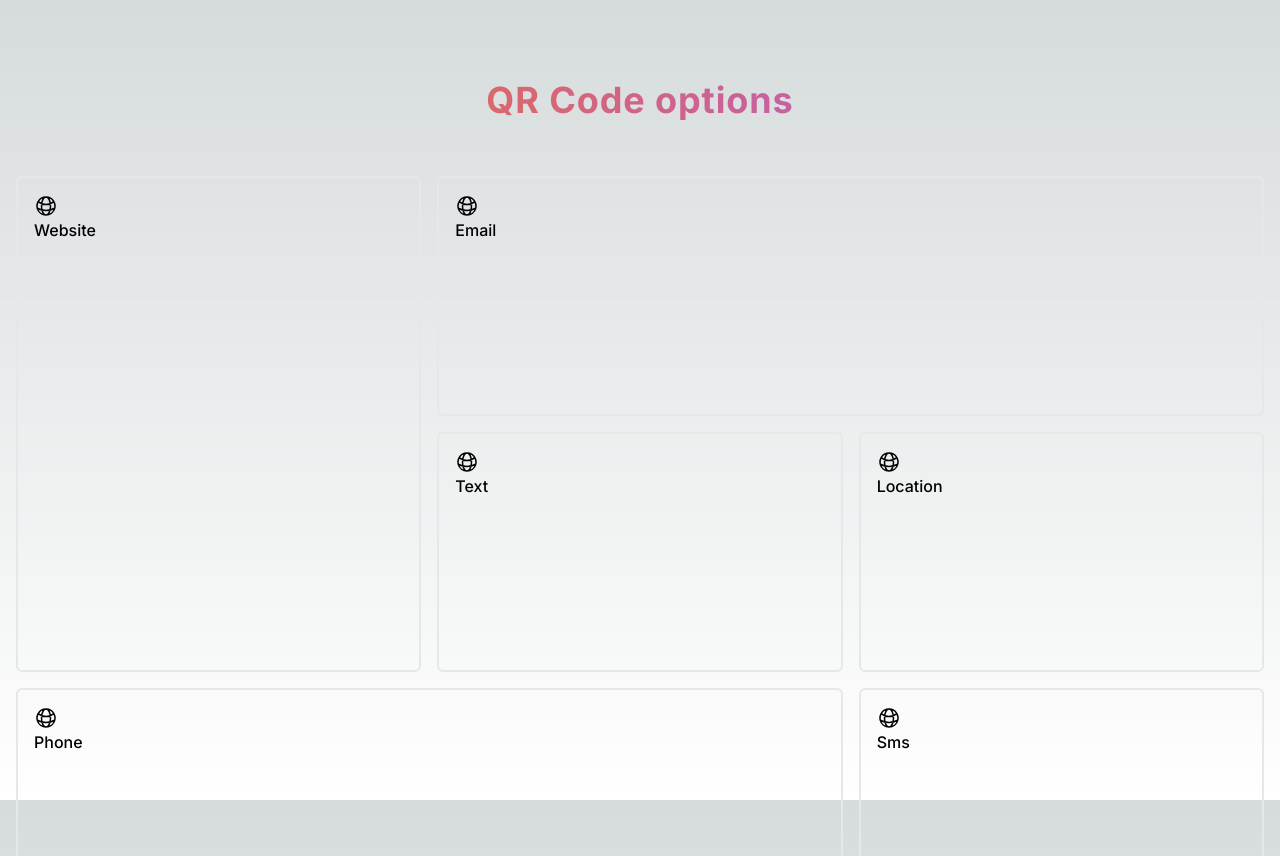
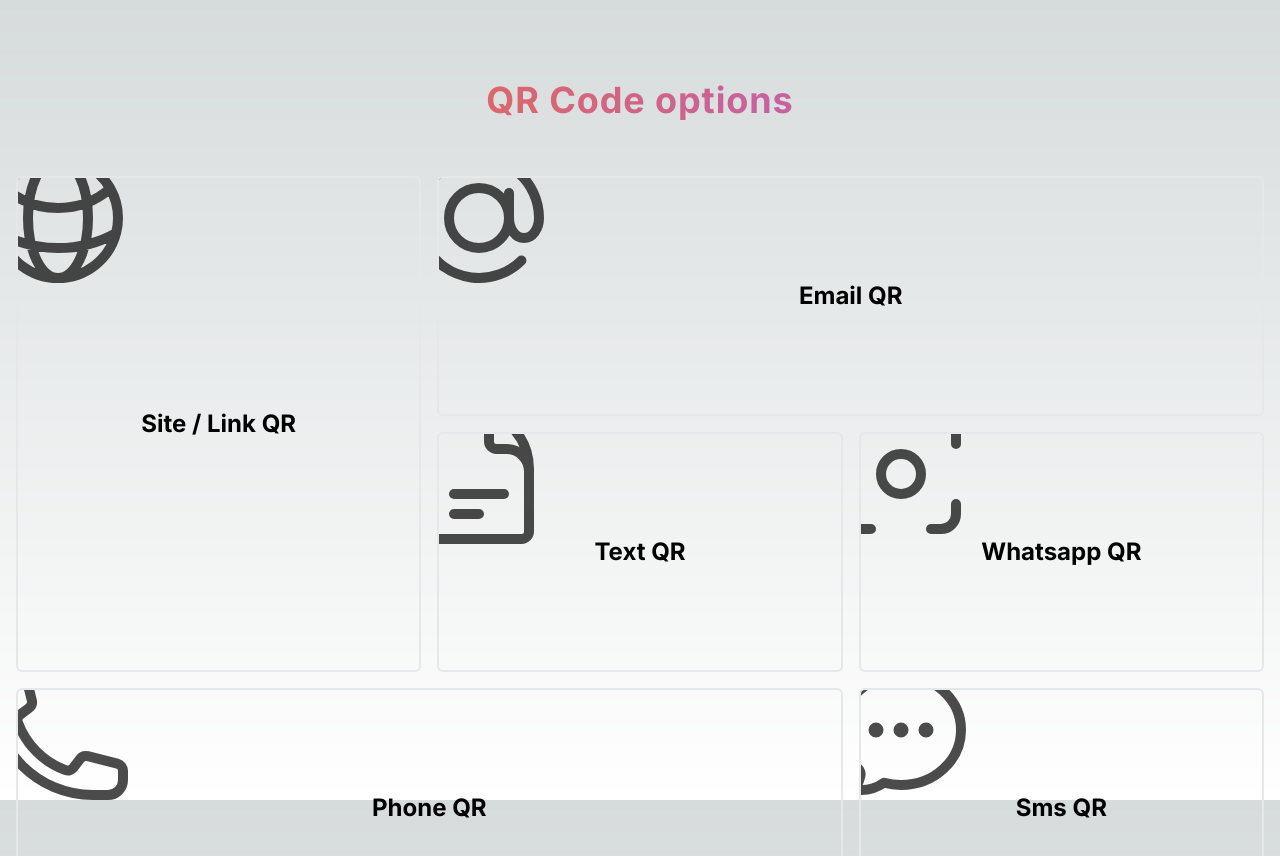
Before and after one commit to mohit2404/qr-generator, a Next.js app: page / in a window 1280 px wide. Shown: the top 856 px of the page. Built offline with nearby package versions, Linux system fonts and the light colour scheme.

Commit message:
add Input component, and update files

```diff
--- /dev/null
+++ b/app/_ui/input.tsx
@@ -0,0 +1,47 @@
+import { ChangeEvent } from "@/app/_lib/types";
+
+type Props = {
+  keyName: string;
+  label: string;
+  type: string;
+  value: string;
+  placeholder: string;
+  hadleOnChange: (event: ChangeEvent) => void;
+  withTextArea?: boolean;
+};
+
+export default function Input({
+  keyName,
+  label,
+  type,
+  value,
+  placeholder,
+  hadleOnChange,
+  withTextArea,
+}: Props) {
+  return (
+    <div className="space-y-1">
+      <label htmlFor={keyName} className="font-medium">
+        {label}
+      </label>
+      <input
+        type={type}
+        name={keyName}
+        value={value}
+        onChange={hadleOnChange}
+        placeholder={placeholder}
+        className="h-10 w-full rounded-md border-2 p-4"
+      />
+
+      {withTextArea && (
+        <textarea
+          name="message"
+          cols={4}
+          className="w-full rounded-md border-2 p-4"
+          placeholder="Enter your message"
+          onChange={hadleOnChange}
+        />
+      )}
+    </div>
+  );
+}
--- a/app/_ui/nav-links.tsx
+++ b/app/_ui/nav-links.tsx
@@ -1,36 +1,43 @@
-import { GlobeAltIcon } from "@heroicons/react/24/outline";
+import {
+  AtSymbolIcon,
+  ChatBubbleOvalLeftEllipsisIcon,
+  DocumentTextIcon,
+  GlobeAltIcon,
+  PhoneIcon,
+  ViewfinderCircleIcon,
+} from "@heroicons/react/24/outline";
 import Link from "next/link";
 
 const links = [
   {
-    name: "Website",
-    href: "/website",
+    name: "Site / Link",
+    href: "/site-url",
     icon: GlobeAltIcon,
   },
   {
     name: "Email",
     href: "/email",
-    icon: GlobeAltIcon,
+    icon: AtSymbolIcon,
   },
   {
     name: "Text",
     href: "/text",
-    icon: GlobeAltIcon,
+    icon: DocumentTextIcon,
   },
   {
-    name: "Location",
-    href: "/text",
-    icon: GlobeAltIcon,
+    name: "Whatsapp",
+    href: "/whats-app",
+    icon: ViewfinderCircleIcon,
   },
   {
     name: "Phone",
     href: "/phone",
-    icon: GlobeAltIcon,
+    icon: PhoneIcon,
   },
   {
     name: "Sms",
     href: "/sms",
-    icon: GlobeAltIcon,
+    icon: ChatBubbleOvalLeftEllipsisIcon,
   },
 ];
 
@@ -54,10 +61,12 @@ export default function NavLinks() {
             key={`link-${idx}`}
             title={`${link.name} qr page`}
             href={link.href}
-            className={`block h-full min-h-60 gap-4 rounded-md border-2 p-4 text-sm font-medium transition-all hover:bg-white hover:text-black sm:text-base ${cols}`}
+            className={`hover:bg-light hover:text-dark relative grid h-full min-h-60 place-items-center gap-4 overflow-hidden rounded-md border-2 p-4 transition-all sm:text-base ${cols}`}
           >
-            <GlobeAltIcon className="h-6 w-6" />
-            <p>{link.name}</p>
+            <LinkIcon className="absolute -left-10 -top-10 w-40 opacity-70" />
+            <p className="gradient-text text-center text-2xl font-bold">
+              {link.name} QR
+            </p>
           </Link>
         );
       })}
```
